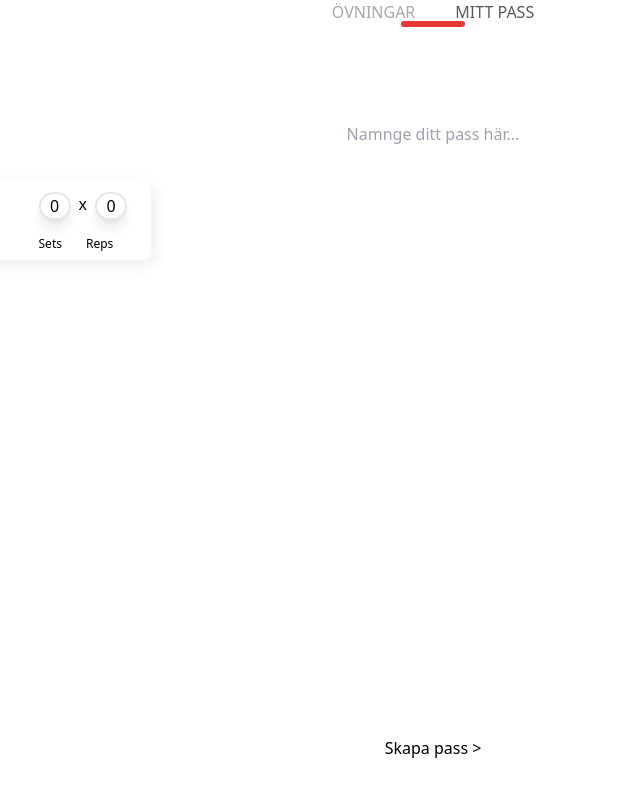
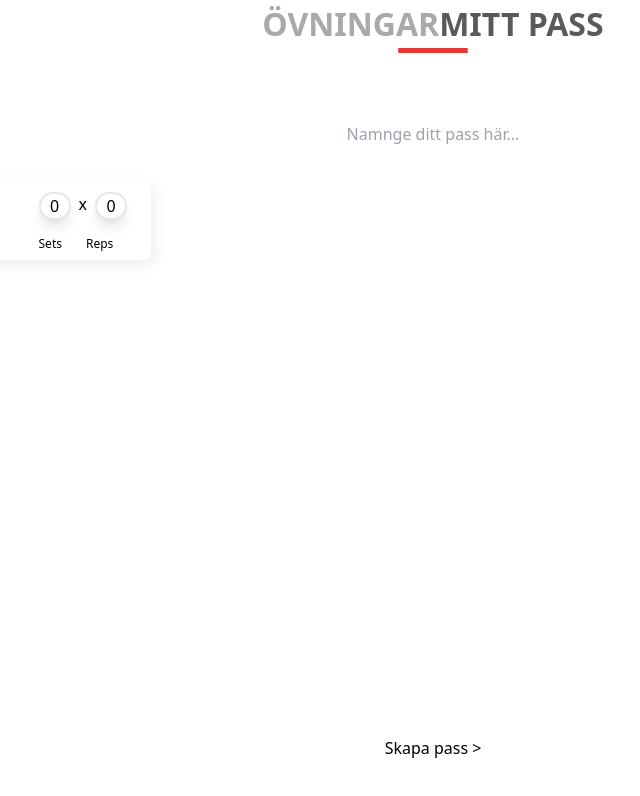
Before and after one commit to pernillakack/lift, a Next.js app: page /set_reps in a window 1280 px wide. Shown: the top 796 px of the page, without its empty margins (207-847 px from the left). Built offline with nearby package versions, Linux system fonts and the light colour scheme.

Commit message:
La till -tecken, fixat namnge och spara pass db

```diff
--- a/Components/topNav.tsx
+++ b/Components/topNav.tsx
@@ -8,7 +8,7 @@ type TopNavProps = {
 
 const TopNav = ({ activeButton }: TopNavProps) => {
   return (
-    <div className="font-semibold uxBackground fixed text-3xl tracking-normal text-left justify-center tems-center w-screen top-0 h-55 flex space-x-10 mx-0">
+    <div style={{ fontWeight: 600, fontSize:32, fontStretch: '70%', font:' Anton'   }}  className=" h-8   uxBackground fixed  text-left justify-center  w-screen top-0 h-55 flex space-x-4 mx-0">
       <Link href={"/exercises"}>
         <button
           style={{
@@ -28,6 +28,7 @@ const TopNav = ({ activeButton }: TopNavProps) => {
       <Link href={"/set_reps"}>
         <button
           style={{
+
             color:
               activeButton === "set_reps"
                 ? "rgba(90, 90, 90, 1)"
--- a/pages/api/user/[newWorkout].ts
+++ b/pages/api/user/[newWorkout].ts
@@ -35,7 +35,8 @@ console.log(newWorkout);
     if (
 
 
-      Object.entries(saveWorkout).some(([key, value]) => key !== "_id"   && key !== "weigth"   && !value)
+      Object.entries(saveWorkout).some(([key, value]) => key !== "_id"   &&  key !== "weigth"   && !value)
+      //
     ) {
       console.log("Inside if-statement")
       res.status(400).json("Invalid workout data")
--- a/pages/exercises.tsx
+++ b/pages/exercises.tsx
@@ -1,35 +1,41 @@
-import { NextPage } from 'next'
-import ExerciseCard from '@/Components/excerciseCard'
-import Set_repsPage from './set_repsPage'
-import Button from '@/Components/button'
-import TopNav from '@/Components/topNav'
+import { NextPage } from 'next';
+import React, { useState } from 'react';
+import ExerciseCard from '@/Components/excerciseCard';
+import Set_repsPage from './set_repsPage';
+import Button from '@/Components/button';
+import TopNav from '@/Components/topNav';
 
 interface Props {}
 
-const handleChange = () => {
-  console.log("")
-}
+const Excercises: NextPage<Props> = ({}) => {
+  const [selectedExercises, setSelectedExercises] = useState<string[]>([]);
 
-const Excercises: NextPage<Props> = ({}) => {
+  const handleSelectExercise = (exercise: string, muscleGroup: string) => {
+    const newExercise = `${exercise} ${muscleGroup}`;
+    setSelectedExercises((prevState) => [...prevState, newExercise]);
+  };
+
+  const handleChange = () => {
+    console.log(selectedExercises);
+  };
+
   return (
-    <div className="uxBackground h-screen flex flex-col" >
+    <div className="uxBackground h-screen flex flex-col">
       <TopNav activeButton={'exercises'}></TopNav>
-      <div className='  flex-grow mt-20 overflow-auto'>
+      <div className="flex-grow mt-20 overflow-auto">
+        <ExerciseCard onSelectExercise={handleSelectExercise} />
+      </div>
 
-         <ExerciseCard />
-      </div >
+      <div
+        className="uxBackground justify-center w-screen bottom-0 h-65 flex space-x-10 mx-0"
+        style={{ paddingTop: '3rem', paddingBottom: '3rem' }}
+      >
+        <Set_repsPage>
+          <Button text={'Gå vidare >'} onClick={handleChange} />
+        </Set_repsPage>
+      </div>
+    </div>
+  );
+};
 
-      <div className="uxBackground justify-center w-screen bottom-0 h-65 flex space-x-10 mx-0" style={{ paddingTop: '3rem', paddingBottom: '3rem' }}>
-  <Set_repsPage>
-    <Button text={"Gå vidare >"} onClick={handleChange} />
-  </Set_repsPage>
-</div>
-
-
-
-
-    </div>
-  )
-}
-
-export default Excercises
+export default Excercises;
--- a/pages/minaPass.tsx
+++ b/pages/minaPass.tsx
@@ -17,23 +17,26 @@ const MinaPass: NextPage<Props> = ({workouts}) => {
     backgroundImage:
       "url('https://4599529af2.cbaul-cdnwnd.com/801f178300d1552abc2bf838876c8a02/200000001-58c0f58c11/liftstart.webp?ph=4599529af2')",
    maxWidth:700}}>
-    <div className=''>
-    <h1 className=' text-lg'>Mina Pass:</h1>
+  <div className='flex flex-col h-screen my-auto mt-60 ml-9'>
+  <h1 className='text-lg'>Mina Pass</h1>
+  <div className="">
+    {workouts.map((workout) => (
+      <ul key={workout._id}  >
+        <li className='flex justify-between py-2'>
+          <Button text={[workout.name, " >"]}  onClick={function (): void {
+            throw new Error('Function not implemented.')
+          }}></Button>
+        </li>
+      </ul>
+    ))}
+  </div>
 
-      {workouts.map((workout) => (
-          <ul key={workout._id}>
-            <li className='flex justify-between py-2' >
-            <Button text={workout.name} onClick={function (): void {
-             throw new Error('Function not implemented.')} }></Button>
-            </li>
+</div>
 
-          </ul>
-        )
-        )
-      }
     </div>
     </div>
-</div>
+
+
 
 
   )
--- a/pages/set_reps.tsx
+++ b/pages/set_reps.tsx
@@ -29,7 +29,8 @@ const Set_reps: NextPage<Props> = ({}) => {
 const [name, setName] = useState("")
 const [reps, setReps] = useState(0)
 const [weight, setWeight] = useState(5)
- const [_id, setId] = useState("90")
+// const [_id, setId] = useState(ObjectId().toString());
+  const [_id, setId] = useState(null)
 const [sets, setSets] = useState(0)
 
 
@@ -52,7 +53,7 @@ const [sets, setSets] = useState(0)
  const handleClick = async () => {
     // TODO: Lägga till objektet Workout upp till databasen
   // 1. Gör en consol.log för att visa upp datan som skrivits in i inputs
-  const saveWorkout = { _id, musclegroup, sets, reps, exercise, weight,  name,  }
+  const saveWorkout = {_id,  musclegroup, sets, reps, exercise, weight,  name,  }
   //
   try {
     console.log(saveWorkout)
--- a/schemas/workoutSchema.ts
+++ b/schemas/workoutSchema.ts
@@ -4,10 +4,10 @@ import mongoose from "mongoose";
 
 const workoutSchema = new Schema<Workout>(
     {
-        _id: {
-            type: String
-
-        },
+     /*   _id: {
+            type: String,
+required: false
+        }, */
         musclegroup: {
             type: String,
             required: true,
--- a/styles/globals.css
+++ b/styles/globals.css
@@ -95,14 +95,14 @@
 
 .uxRedMark {
   position: absolute;
-  bottom: -3px;
+  bottom: -5px;
   left: 50%;
   transform: translateX(-50%);
-  height: 1px;
-  width: 64px;
-  border-radius: 3px;
+  height: 5px;
+  width: 69px;
+  border-radius: 0px;
   background: rgba(231, 55, 55, 1);
-  border: 3px solid rgba(231, 55, 55, 1);
+  border: 0.5px solid rgba(231, 55, 55, 1);
 }
 
 .navBarText {
```
Also changed, not shown: Components/excerciseCard.tsx (+17 -2 lines), Components/redMark.tsx (deleted).
